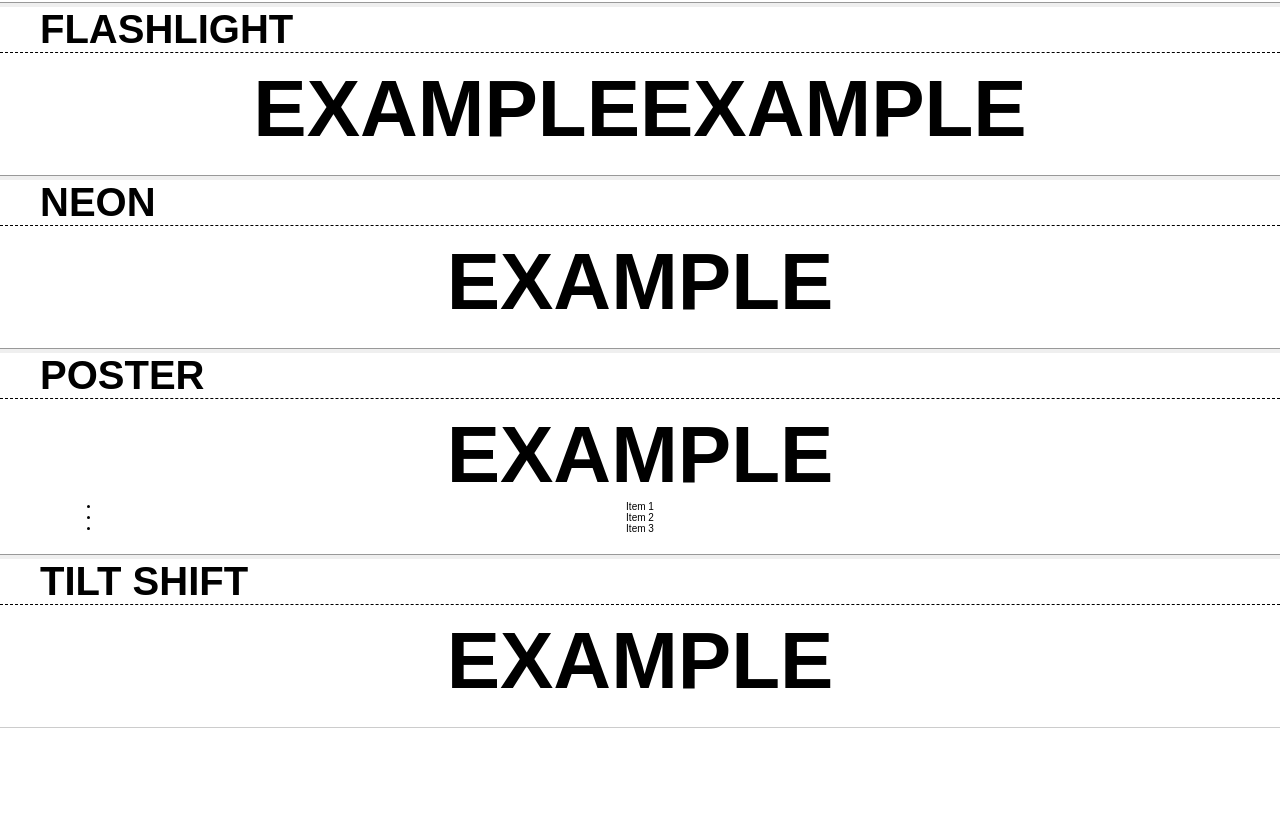
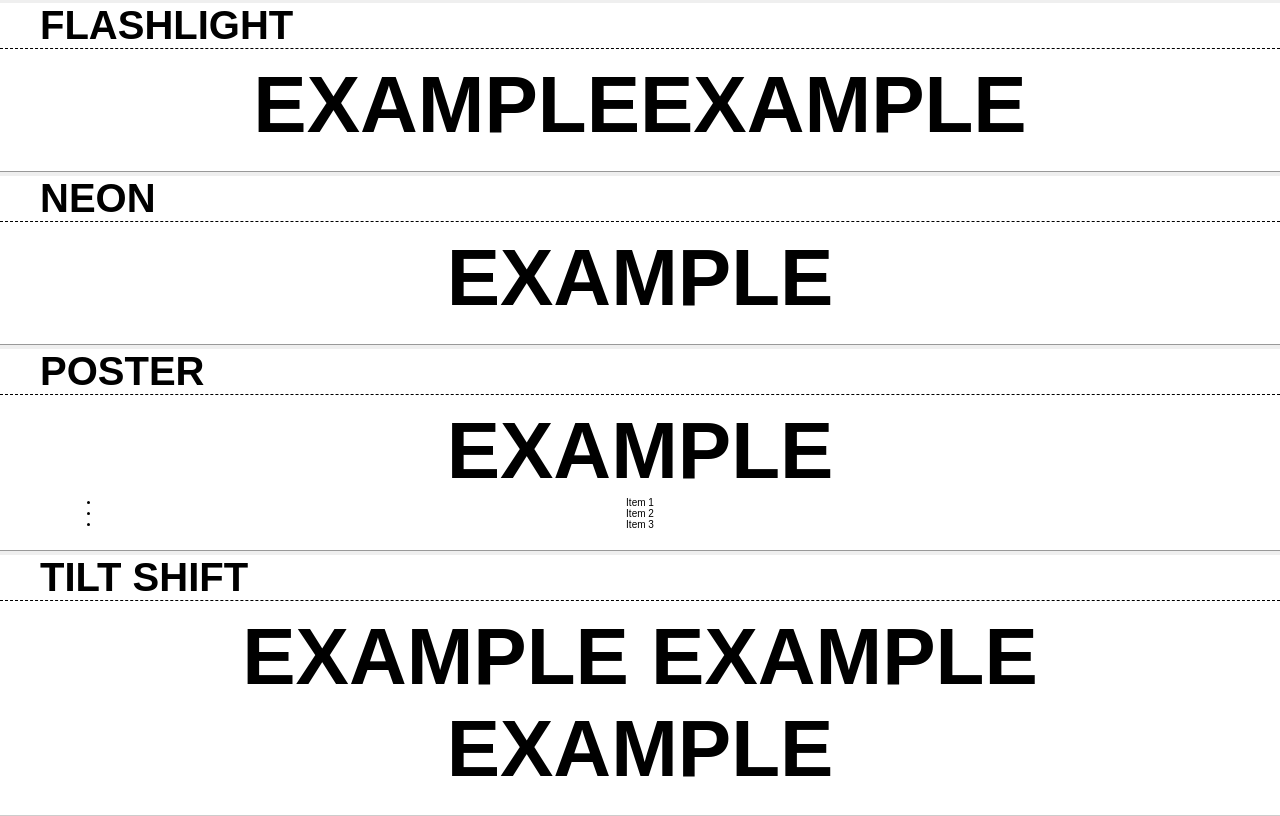
Before and after one commit to vxtool/experiment-css-text, a website: page index.html in a window 1280 px wide. Shown: the part 1233-2049 px from the top of the page. Before the commit the page ends 1961 px from the top, so only its background shows below. Drawn offline with nearby package versions, Linux system fonts and the light colour scheme; files that its build step writes are made by us from their sources.

Commit message:
fix html

```diff
--- a/index.html
+++ b/index.html
@@ -48,7 +48,7 @@
 			  <h2 class="text example-slashed-1" title="Example">Example</h2>
 			</div>
 			<div class="block">
-			  <h2 class="text example-slashed-1" title="Example">Example</h2>
+			  <h2 class="text example-slashed-2" title="Example">Example</h2>
 			</div>
 		</section>
 
@@ -107,7 +107,11 @@
       <h1 class="title">Tilt shift</h1>
 
       <div class="block">
-        <h2 class="text example-tilt_shift-1">Example</h2>
+        <h2 class="text example-tilt_shift-1">
+          <span>Example</span>
+          <span>Example</span>
+          <span>Example</span>
+        </h2>
       </div>
     </section>
 	</body>
```
